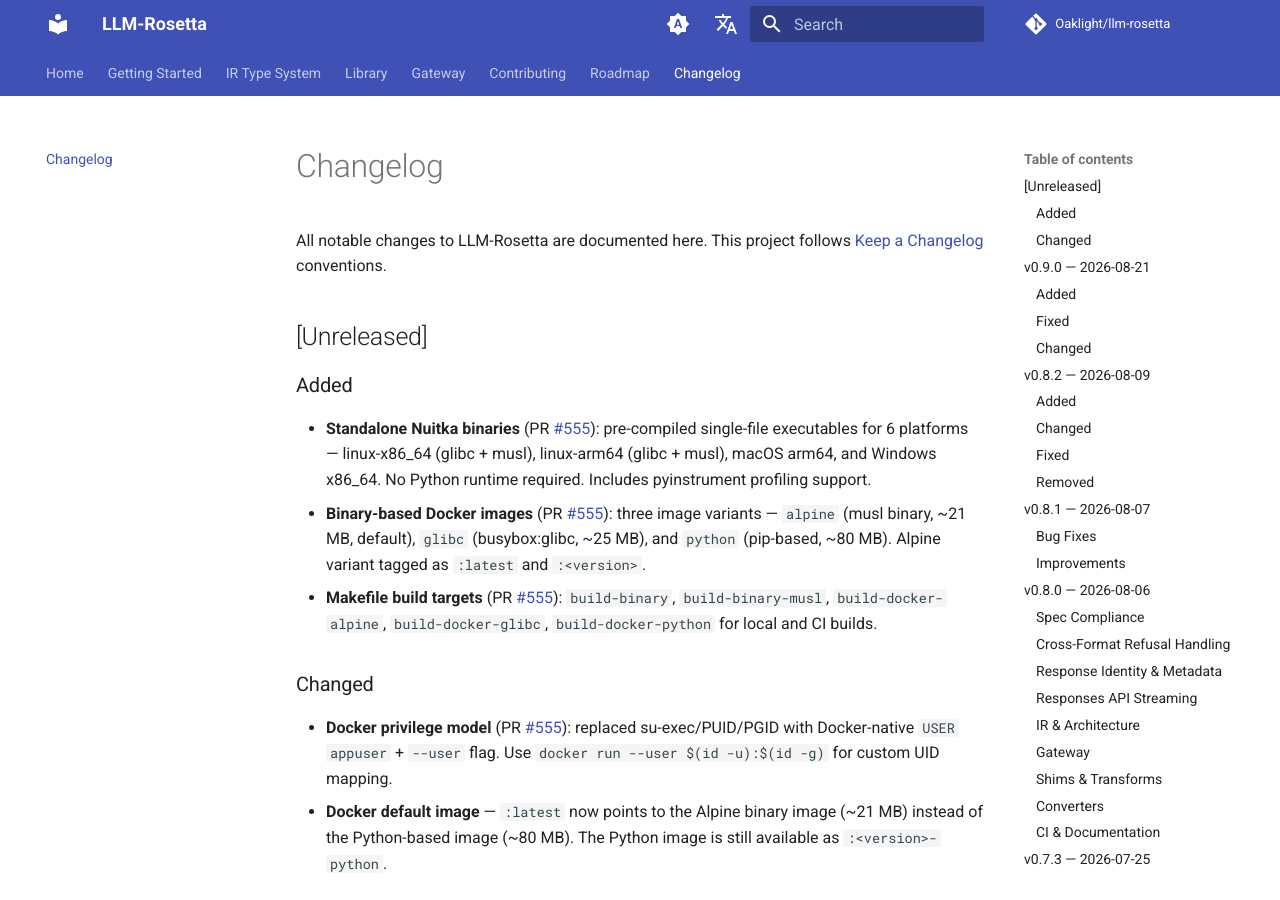
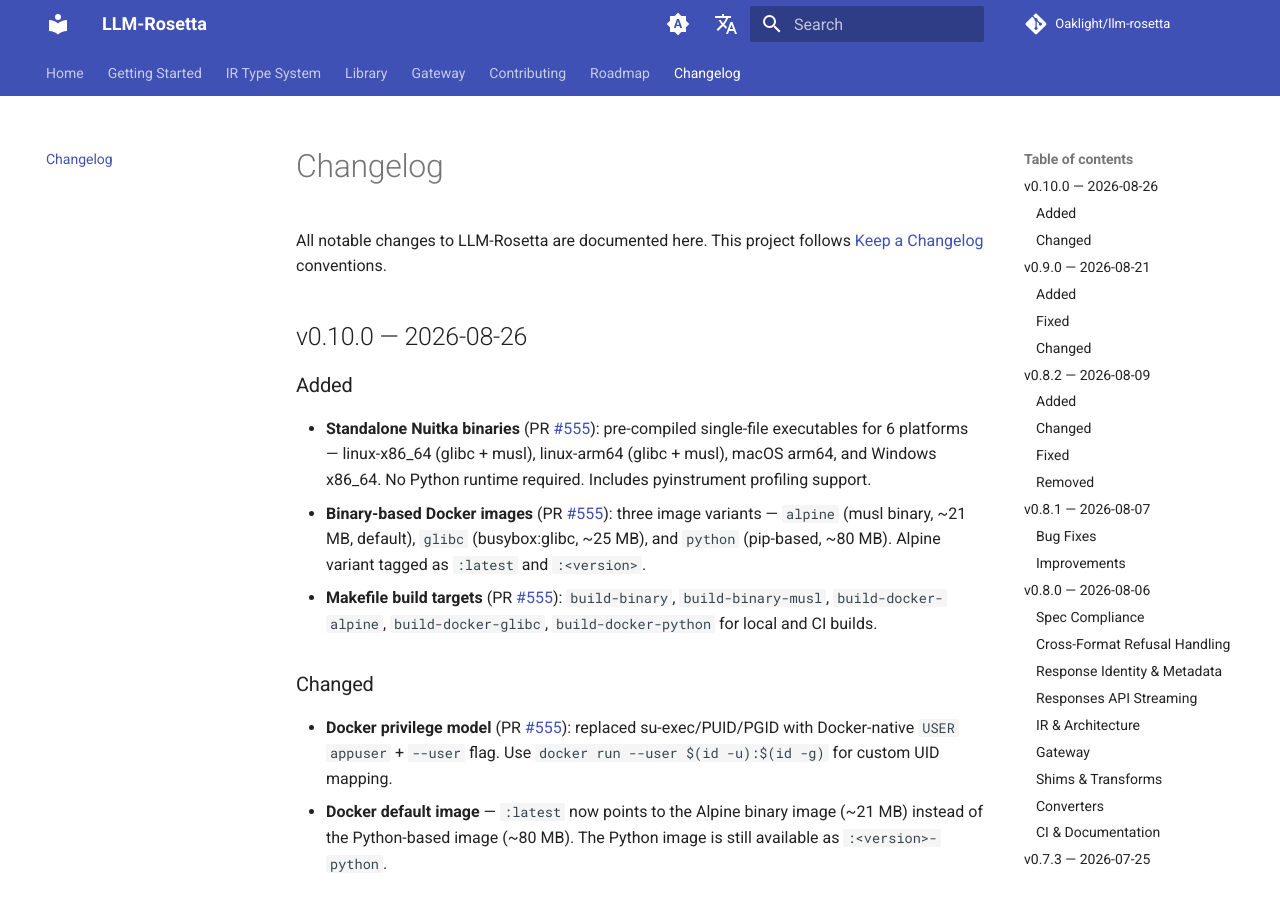
Before and after one commit to Oaklight/llm-rosetta, an MkDocs documentation site: the page built from docs/changelog.md, in a window 1280 px wide and 900 px high. Built offline with MkDocs 1.6.1 and Material for MkDocs 9.7.7, drawn with Linux system fonts in a browser that asks for light colours; comment, search, counter and statistics services are not loaded.

Commit message:
release: v0.10.0 changelog

```diff
--- a/docs/changelog.md
+++ b/docs/changelog.md
@@ -6,7 +6,7 @@
 
 All notable changes to LLM-Rosetta are documented here. This project follows [Keep a Changelog](https://keepachangelog.com/) conventions.
 
-## [Unreleased]
+## v0.10.0 — 2026-08-26
 
 ### Added
 
```
